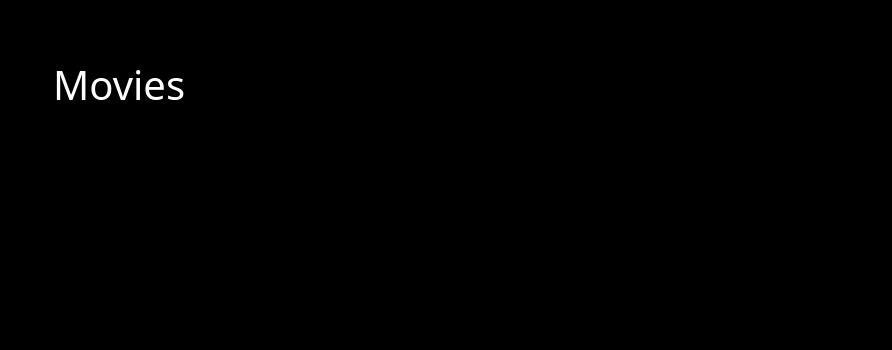
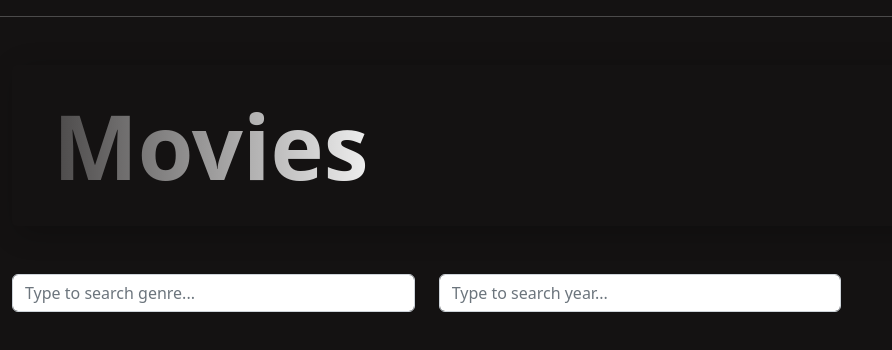
Before and after one commit to candyhy/movie-app, a React (Create React App) app in the folder movie-app/: page / in a window 1280 px wide. Shown: the top 350 px of the page, without its empty margins (0-892 px from the left). Built offline with nearby package versions, Linux system fonts and the light colour scheme; no server answers.

Commit message:
Add movie detail view, filters #4, #5, #6

```diff
--- a/movie-app/package.json
+++ b/movie-app/package.json
@@ -10,8 +10,11 @@
     "@types/node": "^16.18.28",
     "@types/react": "^18.2.6",
     "@types/react-dom": "^18.2.4",
+    "history": "^5.3.0",
     "react": "^18.2.0",
+    "react-bootstrap": "^2.7.4",
     "react-dom": "^18.2.0",
+    "react-router-dom": "^6.11.1",
     "react-scripts": "5.0.1",
     "typescript": "^4.9.5",
     "web-vitals": "^2.1.4"
--- a/movie-app/src/App.css
+++ /dev/null
@@ -1,31 +0,0 @@
-body {
-	background: black;
-	color: white;
-}
-
-.row {
-	overflow-x: auto;
-	flex-wrap: nowrap;
-}
-
-.image {
-  flex: 33.33%;
-  padding: 5px;
-}
-
-.btn {
-  text-align: left;
-  padding: 12px 40px;
-  font-size: 16px;
-  color: #fff;
-  border-radius: 5px;
-  box-shadow: 7px 6px 28px 1px rgba(0, 0, 0, 0.24);
-  cursor: pointer;
-  outline: none;
-  transition: 0.2s all;
-}
-
-.btn:active {
-  transform: scale(0.98);
-  box-shadow: 3px 2px 22px 1px rgba(0, 0, 0, 0.24);
-}
--- a/movie-app/src/App.tsx
+++ b/movie-app/src/App.tsx
@@ -1,8 +1,7 @@
-import React, { ChangeEvent, useState, useEffect } from 'react';
-import 'bootstrap/dist/css/bootstrap.min.css';
-import './App.css';
-import MainPage from './Components/MainPage';
-import MainPageHeading from './Components/MainPageHeading';
+import React, { useState, useEffect } from 'react';
+import HomePage from './Components/HomePage';
+import MoviePage from './Components/MoviePage';
+import { Routes, Route } from 'react-router-dom';
 
 
 const createMovie = async (movie: any) => {
@@ -16,13 +15,13 @@ const createMovie = async (movie: any) => {
       name: movie.name,
       genre: movie.genre,
       productionYear: movie.productionYear,
-    sypnosis: movie.sypnosis,
-    shortSypnosis: movie.shortSypnosis,
+      synopsis: movie.synopsis,
+      synopsisShort: movie.synopsisShort,
       Poster: resJson.Poster,
     }
-}
+  };
 
-function App() {
+const App = () => {
     const [movies, setMovies] = useState([] as any[]);
 
     const getAllMovies = async () => {
@@ -42,10 +41,7 @@ function App() {
         setMovies(model);
         }
     };
-
-  const mainPageClickHandler = (
-    event: React.MouseEvent<HTMLDivElement>
-  ) => {
+    const mainPageClickHandler = (event: React.MouseEvent<HTMLDivElement>) => {
         getAllMovies();
     };
 
@@ -54,14 +50,10 @@ function App() {
     }, []);
 
     return (
-    <div className='container-fluid movie-app'>
-      <div className='btn d-flex align-items-center mt-5 mb-5' onClick={mainPageClickHandler}>
-				<MainPageHeading heading='Movies' />
-			</div>
-      <div className='row'>
-        <MainPage movies={movies}/>
-      </div>
-    </div>
+        <Routes>
+            <Route path='/' element={<HomePage movies={movies} mainPageClickHandler={mainPageClickHandler} setMovies={setMovies}/>} />
+            <Route path='/movie' element={<MoviePage/>} />
+        </Routes>
     );
 }
 
--- /dev/null
+++ b/movie-app/src/Components/FilterBox.tsx
@@ -0,0 +1,16 @@
+import React from 'react';
+
+const FilterBox = (props: any) => {
+	return (
+		<div className='col col-sm-4'>
+			<input
+				className='form-control'
+				value={props.value}
+				onChange={(event) => props.setFilterValue(event.target.value)}
+				placeholder={props.placeHolder}
+			></input>
+		</div>
+	);
+};
+
+export default FilterBox;
--- /dev/null
+++ b/movie-app/src/Components/HomePage.tsx
@@ -0,0 +1,28 @@
+import React, { useState } from 'react';
+import 'bootstrap/dist/css/bootstrap.min.css';
+import '../css/HomePage.css';
+import MoviesBoard from './MoviesBoard';
+import MainPageHeading from './MainPageHeading';
+import FilterBox from './FilterBox';
+
+const HomePage = (props: any) => {
+	const [year, setYearInput] = useState('');
+  const [genre, setGenreInput] = useState("");
+
+  return (
+    <div className='container-fluid movie-app'>
+      <div className='btn d-flex align-items-center mt-5 mb-5' onClick={props.mainPageClickHandler}>
+				<MainPageHeading heading='Movies' />
+			</div>
+      <div className='row mt-5 mb-5'>
+        <FilterBox filterValue={genre} setFilterValue={setGenreInput} placeHolder={'Type to search genre...'}></FilterBox>
+        <FilterBox filterValue={year} setFilterValue={setYearInput} placeHolder={'Type to search year...'}></FilterBox>
+      </div>
+      <div className='row'>
+        <MoviesBoard movies={props.movies} genre={genre} productionYear={year} mainPageClickHandler={props.mainPageClickHandler} setMovies={props.setMovies}/>
+      </div>
+    </div>
+  );
+};
+
+export default HomePage;
--- a/movie-app/src/Components/MainPage.tsx
+++ /dev/null
@@ -1,13 +0,0 @@
-const MainPage = (props: any) => {
-	return (
-		<>
-			{props.movies.map((movie: any, index: any) => (
-				<div className='image'>
-					<img src={movie.Poster} alt='movie'></img>
-				</div>
-			))}
-		</>
-	);
-};
-
-export default MainPage;
--- a/movie-app/src/Components/MainPageHeading.tsx
+++ b/movie-app/src/Components/MainPageHeading.tsx
@@ -2,8 +2,8 @@ import React from 'react';
 
 const MainPageHeading = (props: any) => {
 	return (
-		<div>
-			<h1>{props.heading}</h1>
+		<div className='mainPageHeader'>
+			{props.heading}
 		</div>
 	);
 };
--- /dev/null
+++ b/movie-app/src/Components/MoviePage.tsx
@@ -0,0 +1,43 @@
+import MainPageHeading from "./MainPageHeading";
+import { useLocation } from 'react-router-dom';
+import {useNavigate} from 'react-router-dom';
+import Card from 'react-bootstrap/Card';
+import Row from 'react-bootstrap/Row';
+
+
+const MoviePage = () => {
+    const { state } = useLocation();
+    const navigate = useNavigate();
+    const movie = state.movie;
+
+    const toMainPage = () => {
+        navigate('/');
+    };
+    return (
+        <div className='container-fluid movie-app'>
+            <div className='btn d-flex align-items-center mt-5 mb-5' onClick={toMainPage}>
+                 <MainPageHeading heading='Movies'/>
+             </div>
+             <Row xs={1} md={4} className="g-4" style={{display:'flex'}}>
+                <div className='col-4 d-flex justify-content-center text-center'>
+                    <Card style={{ width: 'auto', height: 'auto'}}>
+                        <Card.Img variant="top" src={state.movie.Poster} alt='movie' />
+                    </Card>
+                </div>
+                <div className='col-4 d-flex justify-content-left text-left'>
+                    <Card bg={'dark'} text={'light'} style={{ width: 'auto', height: 'auto'}}>
+                        <Card.Body>
+                            <Card.Title>{movie.name}</Card.Title>
+                            <Card.Text>{movie.synopsisShort}</Card.Text>
+                            <Card.Title>Genre: {movie.genre}</Card.Title>
+                            <Card.Title>Production Year: {movie.productionYear}</Card.Title>
+                        </Card.Body>
+                    </Card>
+                </div>
+            </Row>
+        </div>
+    );
+
+};
+
+export default MoviePage;
--- /dev/null
+++ b/movie-app/src/Components/MoviesBoard.tsx
@@ -0,0 +1,54 @@
+import React, { ChangeEvent, useState, useEffect } from 'react';
+import {useNavigate} from 'react-router-dom';
+
+const Movie = ({ props }: any, key: any, mainPageClickHandler: any) => {
+    console.log(props.movie);
+    const [movie, setMovie] = useState(props);
+    const [mainPageHandler, setMainPageHandler] = useState(mainPageClickHandler);
+    const navigate = useNavigate();
+
+    const toMoviePage = () => {
+        console.log(movie);
+        navigate('/movie', { state: { movie, mainPageHandler } });
+    };
+
+
+    return (
+        <div className='image' onClick={toMoviePage} key={key}>
+            <img src={props.Poster} alt='movie'></img>
+        </div>
+    );
+};
+
+const MoviesBoard = (props: any) => {
+    // console.log(props.genre);
+	// console.log(props.productionYear);
+	// console.log(props.movies);
+	const
+        genre = props.genre,
+        productionYear = props.productionYear;
+    let filteredMovies = props.movies;
+
+    if (props.genre) {
+        filteredMovies = filteredMovies.filter((movie: any, index: any) => {
+            return movie.genre.toLowerCase() === genre.toLowerCase();
+        })
+    }
+
+    if (props.productionYear) {
+        filteredMovies = filteredMovies.filter((movie: any, index: any) => {
+            return movie.productionYear === productionYear;
+        })
+
+    }
+
+	return (
+		<>
+        {filteredMovies.map((movie: any, index: any) => (
+            <Movie props={movie} key={index} mainPageClickHandler={props.mainPageClickHandler}/>
+        ))}
+		</>
+	);
+};
+
+export default MoviesBoard;
--- /dev/null
+++ b/movie-app/src/Main.tsx
@@ -0,0 +1,14 @@
+import * as React from 'react';
+import { Link} from 'react-router-dom';
+import App from './App';
+
+export default function Main() {
+  return (
+    <>
+      <div>
+        <hr />
+            <App />
+      </div>
+    </>
+  )
+}
--- /dev/null
+++ b/movie-app/src/css/HomePage.css
@@ -0,0 +1,53 @@
+body {
+	background: rgb(20, 18, 18);
+	color: #eee;
+}
+
+.movie-app > .row {
+	overflow-x: auto;
+	flex-wrap: nowrap;
+}
+
+.mainPageHeader {
+	font-size: 90px;
+	font-weight: 600;
+	/* background-image: linear-gradient(to left, #553c9a, #b393d3); */
+	background-image: linear-gradient(to right, #4b4949, #eee);
+	color: transparent;
+	background-clip: text;
+	-webkit-background-clip: text;
+}
+
+.image {
+  flex: 33.33%;
+  padding-left: 50px;
+  padding-right: 50px;
+}
+
+.image:hover {
+	cursor: pointer;
+	transform: scale(1.15);
+}
+
+
+.image:active {
+  transform: scale(0.98);
+  box-shadow: 3px 2px 22px 1px rgba(0, 0, 0, 0.24);
+}
+
+.btn {
+  text-align: left;
+  padding: 12px 40px;
+  font-size: 16px;
+  color: #fff;
+  border-radius: 5px;
+  box-shadow: 7px 6px 28px 1px rgba(0, 0, 0, 0.24);
+  cursor: pointer;
+  outline: none;
+  transition: 0.2s all;
+}
+
+.btn:active {
+  transform: scale(0.98);
+  box-shadow: 3px 2px 22px 1px rgba(0, 0, 0, 0.24);
+}
--- a/movie-app/src/index.tsx
+++ b/movie-app/src/index.tsx
@@ -1,15 +1,19 @@
 import React from 'react';
 import ReactDOM from 'react-dom/client';
 import './index.css';
-import App from './App';
 import reportWebVitals from './reportWebVitals';
+import { BrowserRouter } from "react-router-dom";
+import Main from './Main';
 
 const root = ReactDOM.createRoot(
   document.getElementById('root') as HTMLElement
 );
+
 root.render(
   <React.StrictMode>
-    <App />
+    <BrowserRouter>
+      <Main />
+  </BrowserRouter>
   </React.StrictMode>
 );
 
```
Also changed, not shown: 2 other files (tests, documents, lock files or other folders). Lines whose indentation alone changed are shown as unchanged.
